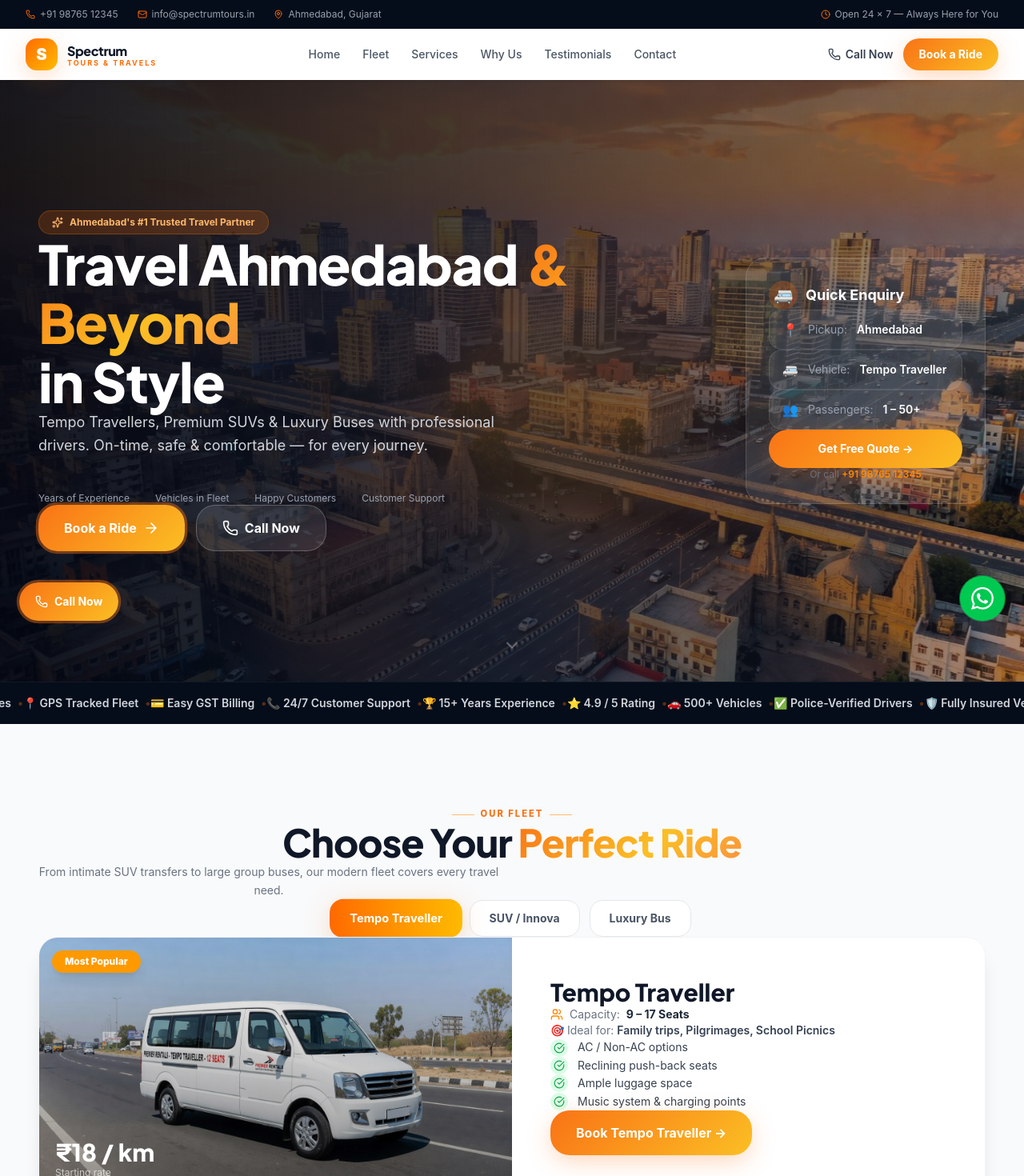
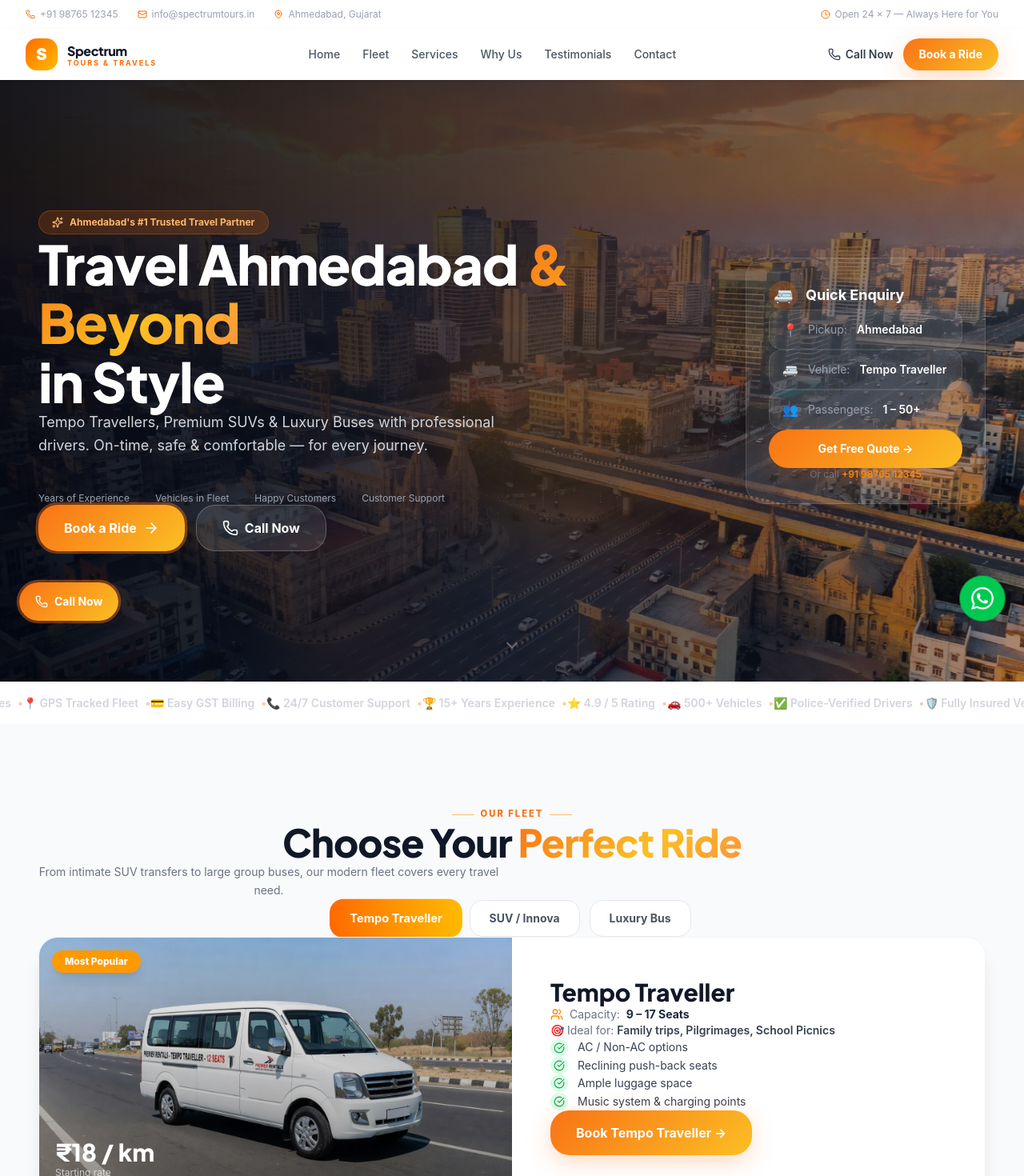
Before and after one commit to IshaShaikh-03/spectrum-journeys, a React (Vite) app: page / in a window 1280 px wide. Shown: the top 1470 px of the page at 80% size. Built offline with nearby package versions, Linux system fonts and the light colour scheme.

Commit message:
chore: migrate tailwind v3 css variable syntax to v4 canonical syntax

```diff
--- a/src/App.tsx
+++ b/src/App.tsx
@@ -377,7 +377,7 @@
 
   if (sent) {
     return (
-      <div className="bg-white rounded-3xl border border-gray-100 shadow-[var(--shadow-card)] p-12 flex flex-col items-center justify-center text-center h-full min-h-72">
+      <div className="bg-white rounded-3xl border border-gray-100 shadow-() p-12 flex flex-col items-center justify-center text-center h-full min-h-72">
         <div className="w-16 h-16 rounded-full bg-linear-to-br from-green-400 to-emerald-600 flex items-center justify-center mb-5 animate-bounce-in shadow-lg">
           <CheckCircle className="w-8 h-8 text-white" />
         </div>
@@ -395,7 +395,7 @@
 
   return (
     <form onSubmit={handleSubmit}
-      className="bg-white rounded-3xl border border-gray-100 shadow-[var(--shadow-card)] p-7 md:p-8 space-y-5">
+      className="bg-white rounded-3xl border border-gray-100 shadow-() p-7 md:p-8 space-y-5">
       <div>
         <h3 className="text-xl font-extrabold text-gray-900 font-display">Send Us a Message</h3>
         <p className="text-gray-400 text-sm mt-1">We'll reply within 24 hours.</p>
@@ -484,7 +484,7 @@
 
       {/* ── Top Info Bar ──────────────────────────────────────────────────────── */}
       <div
-        className={`hidden md:flex bg-[var(--surface-950)] text-gray-400 text-xs justify-between items-center px-8 transition-all duration-300 overflow-hidden ${
+        className={`hidden md:flex bg-() text-gray-400 text-xs justify-between items-center px-8 transition-all duration-300 overflow-hidden ${
           scrolled ? "max-h-0 py-0" : "max-h-12 py-2.5"
         }`}
       >
@@ -517,7 +517,7 @@
         <nav className="max-w-7xl mx-auto px-4 md:px-8 flex items-center justify-between h-16" aria-label="Main navigation">
           {/* Logo */}
           <button onClick={() => scrollTo("#home")} className="flex items-center gap-3 group" aria-label="Spectrum Tours Home">
-            <div className="w-10 h-10 rounded-[14px] bg-linear-to-br from-orange-500 to-amber-400 flex items-center justify-center shadow-[var(--shadow-brand)] group-hover:scale-105 transition-transform">
+            <div className="w-10 h-10 rounded-[14px] bg-linear-to-br from-orange-500 to-amber-400 flex items-center justify-center shadow-() group-hover:scale-105 transition-transform">
               <span className="text-white font-black text-xl leading-none">S</span>
             </div>
             <div className="text-left">
@@ -643,7 +643,7 @@
           </div>
 
           {/* Hero glass card */}
-          <div className="flex-shrink-0 w-full max-w-xs md:max-w-[300px] animate-slide-right delay-200">
+          <div className="shrink-0 w-full max-w-xs md:max-w-[300px] animate-slide-right delay-200">
             <div className="glass rounded-3xl p-7 text-white shadow-2xl">
               <div className="flex items-center gap-2.5 mb-5">
                 <div className="w-9 h-9 rounded-xl bg-orange-500/25 flex items-center justify-center">
@@ -687,7 +687,7 @@
       </section>
 
       {/* ── Trust Marquee ────────────────────────────────────────────────────── */}
-      <div className="bg-[var(--surface-950)] py-4 overflow-hidden border-t border-white/5">
+      <div className="bg-() py-4 overflow-hidden border-t border-white/5">
         <div className="marquee-track" aria-hidden="true">
           {[...trustItems, ...trustItems].map((item, i) => (
             <span key={i} className="mx-8 text-sm font-semibold text-gray-300 whitespace-nowrap flex items-center gap-2">
@@ -721,7 +721,7 @@
                 <button key={v.name} onClick={() => setActiveFleet(i)}
                   className={`px-6 py-3 rounded-2xl font-bold text-sm transition-all ${
                     activeFleet === i
-                      ? "bg-linear-to-r from-orange-500 to-amber-400 text-white shadow-[var(--shadow-brand)] scale-105"
+                      ? "bg-linear-to-r from-orange-500 to-amber-400 text-white shadow-() scale-105"
                       : "bg-white text-gray-600 hover:bg-orange-50 border border-gray-200 hover:border-orange-200"
                   }`}
                   aria-pressed={activeFleet === i}
@@ -786,11 +786,11 @@
                   className={`text-left bg-white rounded-2xl border transition-all p-4 flex items-center gap-4 card-lift shimmer-hover ${
                     activeFleet === i
                       ? "border-orange-400 ring-2 ring-orange-200 shadow-md"
-                      : "border-gray-100 hover:border-orange-200 shadow-[var(--shadow-card)]"
+                      : "border-gray-100 hover:border-orange-200 shadow-()"
                   }`}
                   aria-pressed={activeFleet === i}
                 >
-                  <div className="relative flex-shrink-0">
+                  <div className="relative shrink-0">
                     <img src={v.image} alt={v.name} className="w-20 h-[3.75rem] object-cover rounded-xl" />
                     {activeFleet === i && (
                       <div className="absolute -top-1.5 -right-1.5 w-4 h-4 bg-orange-500 rounded-full flex items-center justify-center">
@@ -846,7 +846,7 @@
       </Section>
 
       {/* ── Why Us ─────────────────────────────────────────────────────────────── */}
-      <Section id="why-us" className="py-24 bg-[var(--surface-950)] text-white relative overflow-hidden">
+      <Section id="why-us" className="py-24 bg-() text-white relative overflow-hidden">
         {/* Top accent line */}
         <div className="absolute top-0 left-0 w-full h-[3px] bg-linear-to-r from-transparent via-orange-500 to-transparent" />
         {/* Ambient glow */}
@@ -1069,8 +1069,8 @@
                 },
               ].map((item) => (
                 <div key={item.title}
-                  className="bg-white rounded-2xl shadow-[var(--shadow-card)] border border-gray-100 hover:border-orange-100 p-5 flex items-start gap-4 transition card-lift">
-                  <div className="w-12 h-12 rounded-2xl bg-linear-to-br from-orange-100 to-amber-50 text-orange-500 flex items-center justify-center flex-shrink-0 shadow-sm">
+                  className="bg-white rounded-2xl shadow-() border border-gray-100 hover:border-orange-100 p-5 flex items-start gap-4 transition card-lift">
+                  <div className="w-12 h-12 rounded-2xl bg-linear-to-br from-orange-100 to-amber-50 text-orange-500 flex items-center justify-center shrink-0 shadow-sm">
                     {item.icon}
                   </div>
                   <div>
@@ -1086,12 +1086,12 @@
                 target="_blank" rel="noopener noreferrer"
                 className="flex items-center gap-3 w-full bg-green-500 hover:bg-green-600 text-white rounded-2xl p-5 transition-colors card-lift shadow-md shadow-green-200"
               >
-                <MessageSquare className="w-5 h-5 flex-shrink-0" />
+                <MessageSquare className="w-5 h-5 shrink-0" />
                 <div>
                   <div className="font-extrabold text-sm">Chat on WhatsApp</div>
                   <div className="text-green-100 text-xs mt-0.5">Instant replies available</div>
                 </div>
-                <ArrowRight className="w-4 h-4 ml-auto flex-shrink-0" />
+                <ArrowRight className="w-4 h-4 ml-auto shrink-0" />
               </a>
             </Reveal>
 
@@ -1104,7 +1104,7 @@
       </Section>
 
       {/* ── Footer ──────────────────────────────────────────────────────────────── */}
-      <footer className="bg-[var(--surface-950)] text-gray-400 pt-16 pb-6">
+      <footer className="bg-() text-gray-400 pt-16 pb-6">
         {/* Top gradient border */}
         <div className="h-[3px] bg-linear-to-r from-transparent via-orange-500/50 to-transparent mb-16" />
         <div className="max-w-7xl mx-auto px-5 md:px-12">
```
